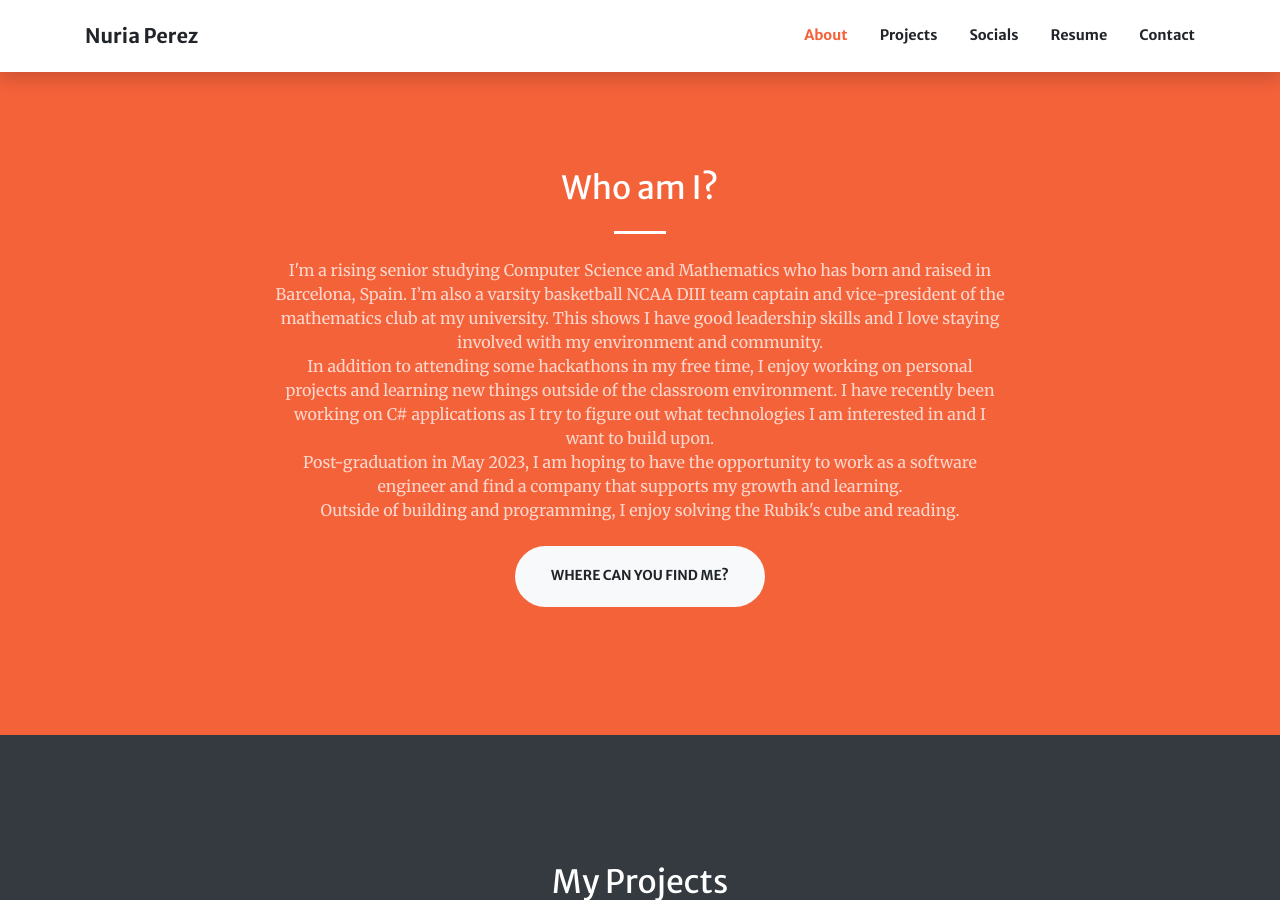
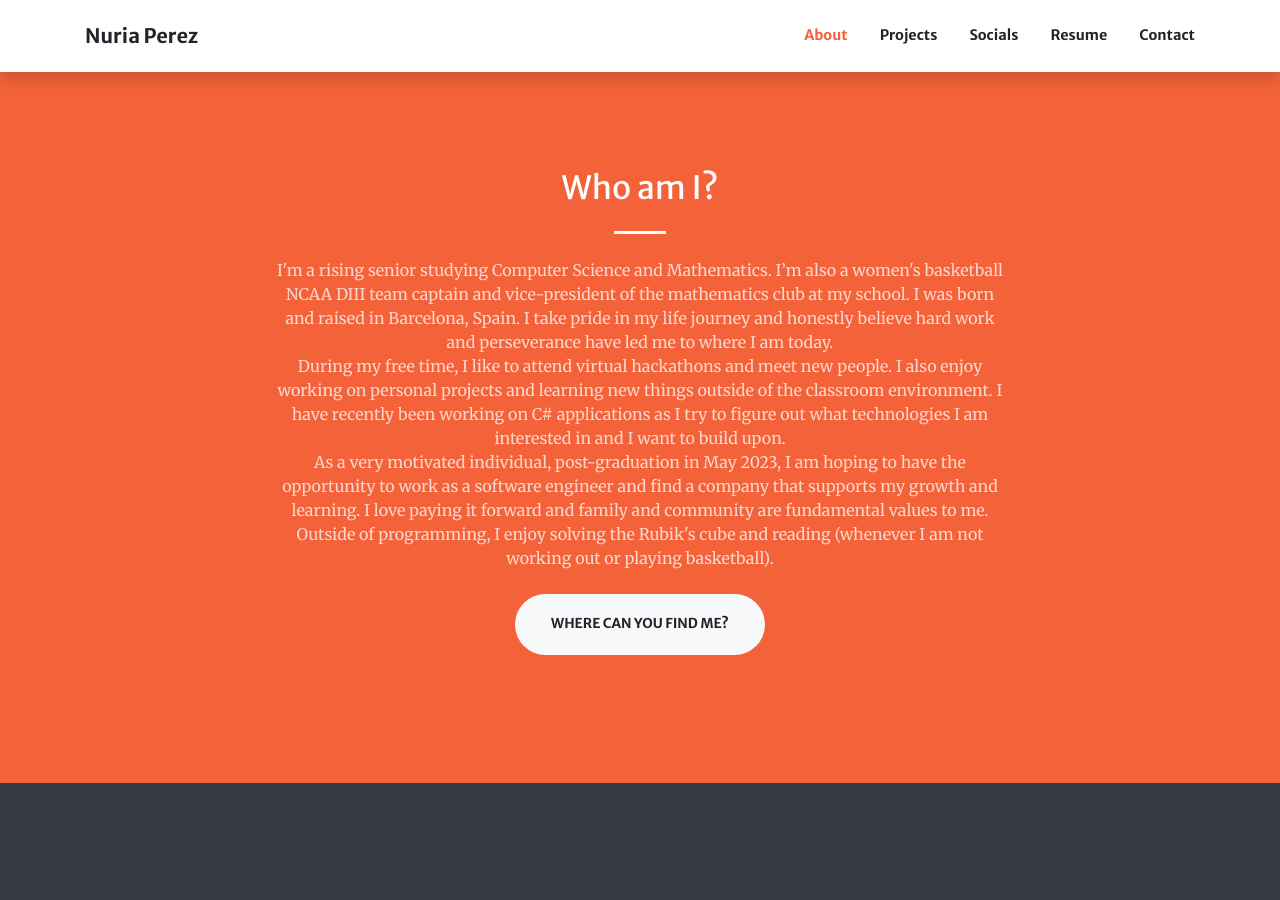
Before and after one commit to nperezcasas/nperezcasas.github.io, a Jekyll site: the page built from index.html, in a window 1280 px wide and 900 px high, scrolled down 859 px. Built offline with Jekyll 4.4.1, drawn with Linux system fonts in a browser that asks for light colours; nearby versions of some CDN libraries.

Commit message:
Update default.html
Updated the about me tab

```diff
--- a/_layouts/default.html
+++ b/_layouts/default.html
@@ -59,13 +59,13 @@
                     <div class="col-lg-8 text-center">
                         <h2 class="text-white mt-0">Who am I?</h2>
                         <hr class="divider light my-4" />
-                        <p class="text-white-75 mb-4"> I'm a rising senior studying Computer Science and Mathematics who has born and raised in Barcelona, Spain. I’m also a varsity basketball NCAA DIII team captain and vice-president of the mathematics club at my university. This shows I have good leadership skills and I love staying involved with my environment and community. <br>
+                        <p class="text-white-75 mb-4"> I'm a rising senior studying Computer Science and Mathematics. I’m also a women's basketball NCAA DIII team captain and vice-president of the mathematics club at my school. I was born and raised in Barcelona, Spain. I take pride in my life journey and honestly believe hard work and perseverance have led me to where I am today. <br/>
 
-In addition to attending some hackathons in my free time, I enjoy working on personal projects and learning new things outside of the classroom environment. I have recently been working on C# applications as I try to figure out what technologies I am interested in and I want to build upon.  <br>
+During my free time, I like to attend virtual hackathons and meet new people. I also enjoy working on personal projects and learning new things outside of the classroom environment. I have recently been working on C# applications as I try to figure out what technologies I am interested in and I want to build upon. <br/>
 
-Post-graduation in May 2023, I am hoping to have the opportunity to work as a software engineer and find a company that supports my growth and learning.  <br>
+As a very motivated individual, post-graduation in May 2023, I am hoping to have the opportunity to work as a software engineer and find a company that supports my growth and learning. I love paying it forward and family and community are fundamental values to me. <br/>
 
-Outside of building and programming, I enjoy solving the Rubik's cube and reading.</p>
+Outside of programming, I enjoy solving the Rubik's cube and reading (whenever I am not working out or playing basketball).</p>
                         <a class="btn btn-light btn-xl js-scroll-trigger" href="#Socials">Where can you find me?</a>
                     </div>
                 </div>
```
